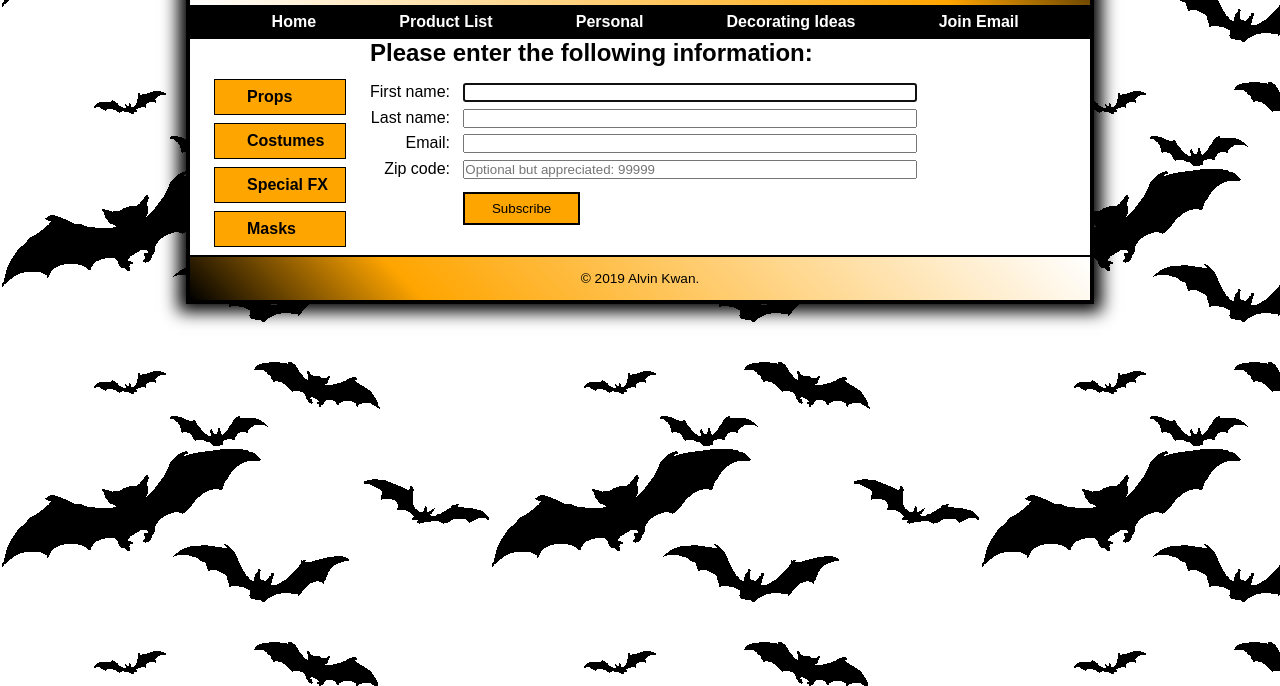
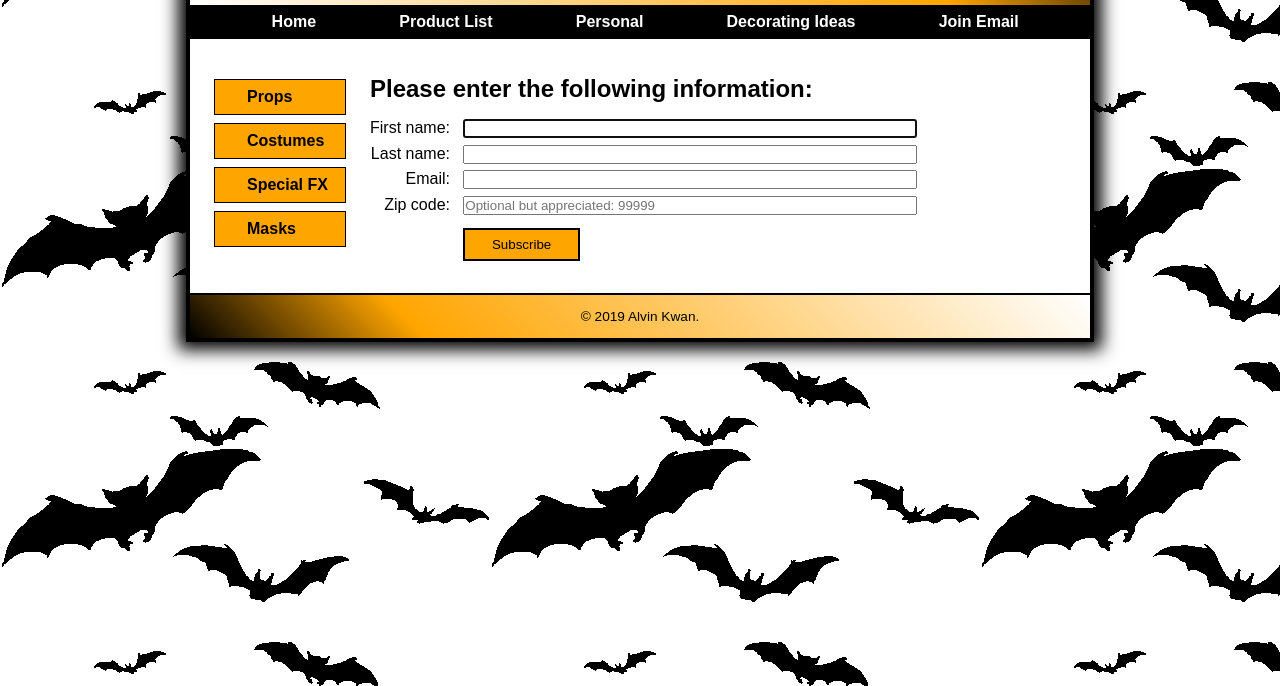
Before and after one commit to AlvinKW/CS401_Assignment11, a plain HTML site: page index.html in a window 1280 px wide. Shown: the part 114-800 px from the top of the page. Drawn offline with nearby package versions, Linux system fonts and the light colour scheme.

Commit message:
Update email.css

```diff
--- a/halloween_starts/styles/email.css
+++ b/halloween_starts/styles/email.css
@@ -86,12 +86,12 @@ header.gradient_one {
 
 
 /*subscribe form*/
-h2 #heading{
-    padding-top: 40px;
+ #heading{
+    padding-top: 1.5em;
 }
 
-form #format{
-    padding-bottom: 20px;
+#format{
+    padding-bottom: 2em;
 }
 
 section h2 {
```
